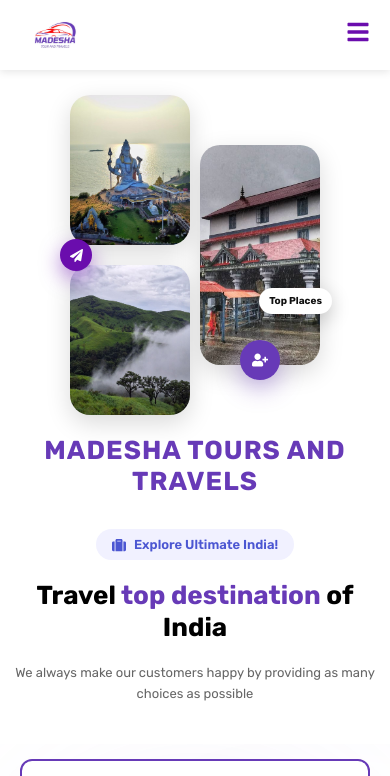
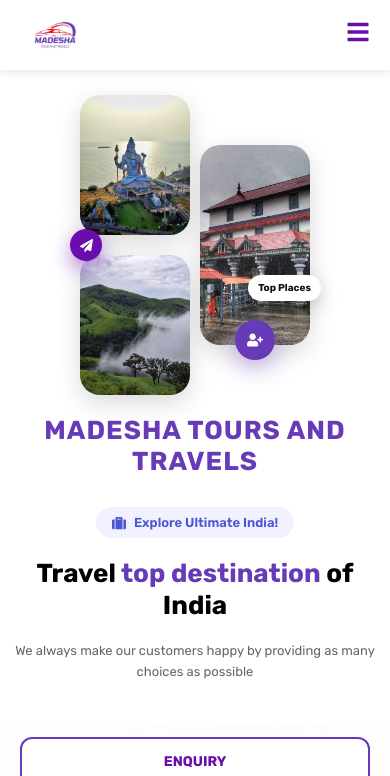
Before and after one commit to IT-Alliance-Tech/MadeshaTravels-React, a React (Vite) app: page / in a window 390 px wide. Shown: the top 776 px of the page. Built offline with nearby package versions, Linux system fonts and the light colour scheme.

Commit message:
updates on hero section

```diff
--- a/index.html
+++ b/index.html
@@ -2,13 +2,13 @@
 <html lang="en">
   <head>
     <meta charset="UTF-8" />
-    <link rel="icon" type="image/svg+xml" href="/vite.svg" />
+    <link rel="icon" type="image/svg+xml" href="./public/madesha.svg" />
     <link
       href="https://fonts.googleapis.com/css2?family=Poppins:wght@400;600&display=swap"
       rel="stylesheet"
     />
     <meta name="viewport" content="width=device-width, initial-scale=1.0" />
-    <title>Image-Driven Website Design</title>
+    <title>Madesha Tours and Travels </title>
   </head>
   <body>
     <div id="root"></div>
--- a/src/components/HeroSection.jsx
+++ b/src/components/HeroSection.jsx
@@ -15,7 +15,7 @@
         <div className={styles.brandName}>
           <h1>MADESHA TOURS AND TRAVELS</h1>
         </div>
-        <br></br>
+        <br />
         <button className={styles.exploreBtn}>
           <FaSuitcase className={styles.icon} />
           Explore Ultimate India!
@@ -40,12 +40,13 @@
           <div className={styles.leftCol}>
             <div className={styles.imgCard}>
               <img src={hillImg} alt="Hill Station" />
-              <div className={styles.iconOverlay}>
-                <FaPaperPlane />
-              </div>
             </div>
             <div className={styles.imgCard}>
               <img src={tajmahalImg} alt="Taj Mahal" />
+            </div>
+            {/* Static plane icon outside the card */}
+            <div className={styles.iconOverlay}>
+              <FaPaperPlane />
             </div>
           </div>
 
@@ -53,10 +54,11 @@
           <div className={styles.rightCol}>
             <div className={styles.imgCardTall}>
               <img src={gatewayImg} alt="Gateway of India" />
-              <span className={styles.badge}>Top Places</span>
-              <div className={styles.userIcon}>
-                <FaUserPlus />
-              </div>
+            </div>
+            {/* Static overlays outside the card */}
+            <span className={styles.badge}>Top Places</span>
+            <div className={styles.userIcon}>
+              <FaUserPlus />
             </div>
           </div>
         </div>
--- a/src/styles/heroSection.module.css
+++ b/src/styles/heroSection.module.css
@@ -1,14 +1,14 @@
 /* ================= HERO SECTION BRANDING ================= */
-.branding {
-  font-size: 2rem;
+.brandName {
+  font-size: 14px; /* further reduced */
   font-weight: 700;
   color: #673AB7;
-  margin-bottom: 12px;
-  position: relative;
-  top: -15px;
-  text-align: left;
+  letter-spacing: 1.5px;
+  margin-bottom: 12px; /* adjusted spacing */
+  margin-top: 0;
+  padding-top: 0;
+  display: inline-block;
 }
-
 /* ================= HERO SECTION ================= */
 .hero {
   display: flex;
@@ -21,47 +21,10 @@
   margin-top: 40px; /* desktop top margin */
 }
 
-.brandName {
-  font-size: 24px;
-  font-weight: 700;
-  color: #673AB7;
-  letter-spacing: 1.5px;
-  margin-bottom: 20px;
-  margin-top: 0;
-  padding-top: 0;
-  display: inline-block;
-}
-
 .left {
   flex: 1;
   min-width: 400px;
   z-index: 2;
-}
-
-.exploreBtn {
-  background: #f1f1ff;
-  border: none;
-  padding: 10px 20px;
-  border-radius: 25px;
-  font-size: 14px;
-  font-weight: 600;
-  margin-bottom: 24px;
-  cursor: pointer;
-  display: inline-flex;
-  align-items: center;
-  gap: 8px;
-  color: #4b56d2;
-  transition: all 0.3s ease;
-}
-
-.exploreBtn:hover {
-  background: #e0e0ff;
-  transform: translateY(-2px);
-}
-
-.exploreBtn .icon {
-  font-size: 14px;
-  color: #4b56d2;
 }
 
 .left h1 {
@@ -91,6 +54,32 @@
   margin-bottom: 24px;
   max-width: 480px;
   line-height: 1.6;
+}
+
+.exploreBtn {
+  background: #f1f1ff;
+  border: none;
+  padding: 10px 20px;
+  border-radius: 25px;
+  font-size: 14px;
+  font-weight: 600;
+  margin-bottom: 24px;
+  cursor: pointer;
+  display: inline-flex;
+  align-items: center;
+  gap: 8px;
+  color: #4b56d2;
+  transition: all 0.3s ease;
+}
+
+.exploreBtn:hover {
+  background: #e0e0ff;
+  transform: translateY(-2px);
+}
+
+.exploreBtn .icon {
+  font-size: 14px;
+  color: #4b56d2;
 }
 
 .right {
@@ -125,6 +114,7 @@
   position: relative;
 }
 
+/* ================== IMAGE CARDS ================== */
 .imgCard,
 .imgCardTall {
   border-radius: 20px;
@@ -135,7 +125,7 @@
 
 .imgCard:hover,
 .imgCardTall:hover {
-  transform: translateY(-5px);
+  transform: translateY(-5px); /* only images move */
 }
 
 .imgCard img,
@@ -147,15 +137,16 @@
 }
 
 .leftCol .imgCard {
-  width: 220px;
-  height: 260px;
+  width: 200px; /* slightly reduced for better proportion */
+  height: 240px;
 }
 
 .rightCol .imgCardTall {
-  width: 220px;
-  height: 340px;
+  width: 200px;
+  height: 320px;
 }
 
+/* ================== STATIC OVERLAYS ================== */
 .iconOverlay {
   position: absolute;
   left: -18px;
@@ -172,6 +163,7 @@
   box-shadow: 0 8px 20px rgba(106, 13, 173, 0.5);
   z-index: 10;
   font-size: 18px;
+  pointer-events: none; /* keeps it static */
 }
 
 .badge {
@@ -187,6 +179,7 @@
   white-space: nowrap;
   box-shadow: 0 6px 20px rgba(0,0,0,0.2);
   z-index: 5;
+  pointer-events: none; /* keeps it static */
 }
 
 .userIcon {
@@ -205,6 +198,7 @@
   font-size: 22px;
   box-shadow: 0 8px 24px rgba(103, 58, 183, 0.4);
   z-index: 10;
+  pointer-events: none; /* keeps it static */
 }
 
 /* ================== RESPONSIVE ================== */
@@ -212,7 +206,7 @@
   .hero {
     padding: 120px 6% 60px;
     gap: 40px;
-    margin-top: 40px; /* desktop margin unchanged */
+    margin-top: 40px;
   }
 
   .left h1 {
@@ -220,25 +214,20 @@
   }
 
   .brandName {
-    font-size: 22px;
+    font-size: 18px; /* reduced for tablets */
+    margin-bottom: 14px;
   }
 
-  .left {
-    min-width: 320px;
-  }
-
-  .right {
+  .left, .right {
     min-width: 320px;
   }
 }
 
-/* ===== MOBILE VIEW (≤768px) ===== */
 @media (max-width: 768px) {
   .hero {
     flex-direction: column;
-    padding: 70px 5% 40px; /* reduced top padding */
-    margin-top: 10px;      /* reduced top margin */
-    min-height: auto;
+    padding: 70px 5% 40px;
+    margin-top: 10px;
     gap: 40px;
   }
 
@@ -256,8 +245,8 @@
   }
 
   .brandName {
-    font-size: 20px;
-    margin-bottom: 16px;
+    font-size: 16px; /* reduced for mobile */
+    margin-bottom: 12px;
   }
 
   .left h1 {
@@ -279,13 +268,13 @@
   }
 
   .leftCol .imgCard {
-    width: 180px;
-    height: 220px;
+    width: 160px;
+    height: 200px;
   }
 
   .rightCol .imgCardTall {
-    width: 180px;
-    height: 300px;
+    width: 160px;
+    height: 280px;
   }
 
   .badge {
@@ -295,17 +284,16 @@
   }
 }
 
-/* ===== SMALL MOBILE (≤600px) ===== */
 @media (max-width: 600px) {
   .hero {
-    padding: 60px 4% 30px; /* further reduced top padding */
+    padding: 60px 4% 30px;
     gap: 30px;
-    margin-top: 8px;      /* further reduced top margin */
+    margin-top: 8px;
   }
 
   .brandName {
-    font-size: 16px;
-    margin-bottom: 12px;
+    font-size: 14px; /* smaller for small mobiles */
+    margin-bottom: 10px;
   }
 
   .left h1 {
@@ -326,13 +314,13 @@
   }
 
   .leftCol .imgCard {
-    width: 140px;
-    height: 180px;
+    width: 130px;
+    height: 170px;
   }
 
   .rightCol .imgCardTall {
-    width: 140px;
-    height: 260px;
+    width: 130px;
+    height: 240px;
   }
 
   .iconOverlay {
@@ -356,16 +344,15 @@
   }
 }
 
-/* ===== VERY SMALL MOBILE (≤400px) ===== */
 @media (max-width: 400px) {
   .hero {
-    padding: 50px 3% 20px; /* reduced top padding */
+    padding: 50px 3% 20px;
     gap: 10px;
-    margin-top: 5px;       /* reduced top margin */
+    margin-top: 5px;
   }
 
   .brandName {
-    font-size: 14px;
+    font-size: 12px; /* very small mobiles */
     letter-spacing: 1px;
   }
 
@@ -382,13 +369,13 @@
   }
 
   .leftCol .imgCard {
-    width: 120px;
-    height: 150px;
+    width: 110px;
+    height: 140px;
   }
 
   .rightCol .imgCardTall {
-    width: 120px;
-    height: 220px;
+    width: 110px;
+    height: 200px;
   }
 
   .iconOverlay {
```
Also changed, not shown: public/madesha.svg (added).
